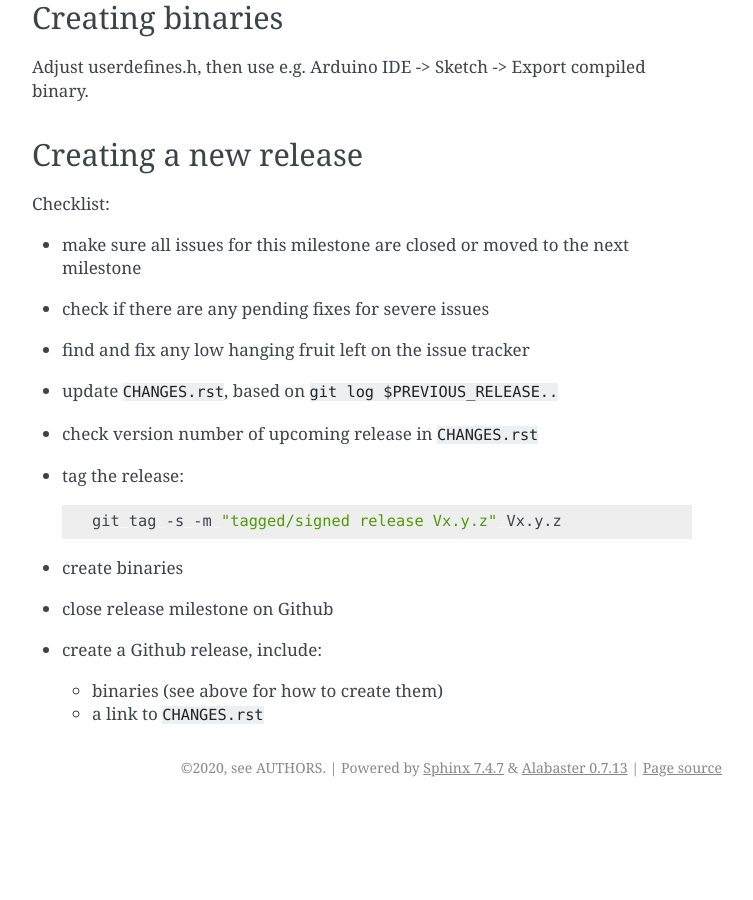
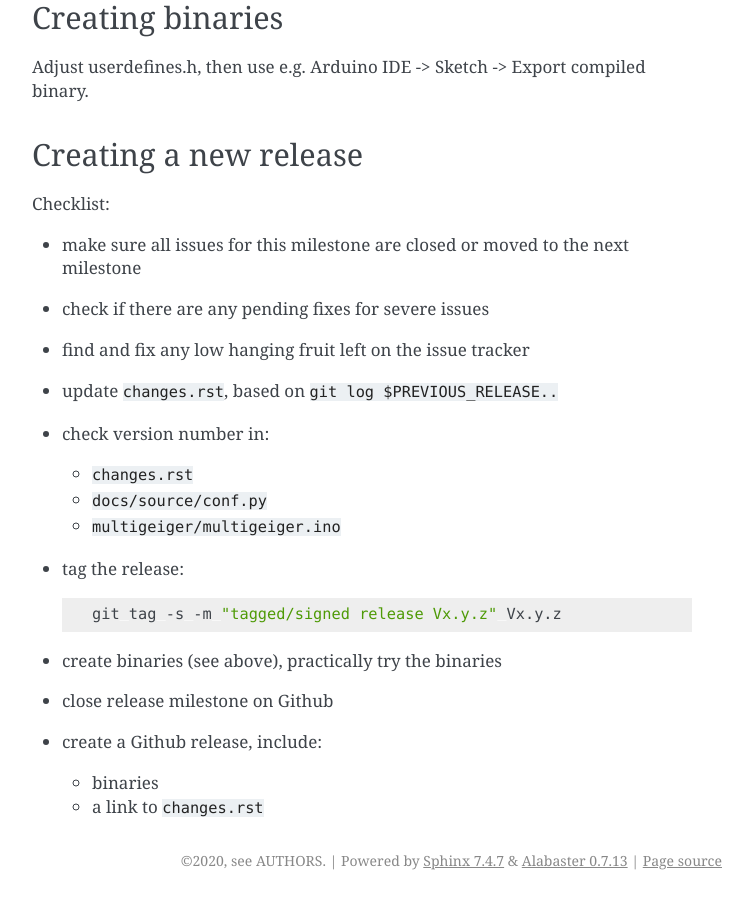
Before and after one commit to ecocurious2/MultiGeiger, a Sphinx documentation site: the page built from docs/source/development.rst, in a window 1280 px wide and 900 px high, scrolled down 1342 px. Shown: the whole window, without its empty margins (388-1141 px from the left). Built offline with Sphinx 7.4.7, drawn with Linux system fonts in a browser that asks for light colours; before the commit the page ends 2149 px from its top, so only the background shows below that.

Commit message:
updated/fixed development docs, fixes #46

```diff
--- a/docs/source/development.rst
+++ b/docs/source/development.rst
@@ -85,17 +85,21 @@ Checklist:
   next milestone
 - check if there are any pending fixes for severe issues
 - find and fix any low hanging fruit left on the issue tracker
-- update ``CHANGES.rst``, based on ``git log $PREVIOUS_RELEASE..``
-- check version number of upcoming release in ``CHANGES.rst``
+- update ``changes.rst``, based on ``git log $PREVIOUS_RELEASE..``
+- check version number in:
+
+  - ``changes.rst``
+  - ``docs/source/conf.py``
+  - ``multigeiger/multigeiger.ino``
 - tag the release::
 
     git tag -s -m "tagged/signed release Vx.y.z" Vx.y.z
 
-- create binaries
+- create binaries (see above), practically try the binaries
 
 - close release milestone on Github
 
 - create a Github release, include:
 
-  * binaries (see above for how to create them)
-  * a link to ``CHANGES.rst``
+  * binaries
+  * a link to ``changes.rst``
```
